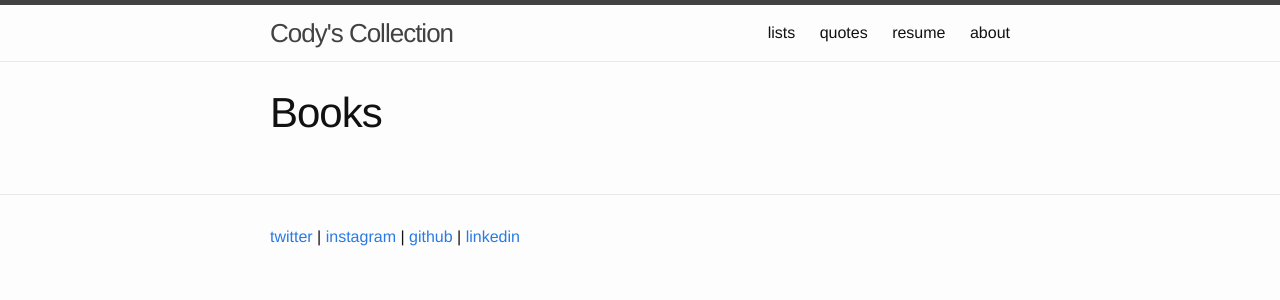
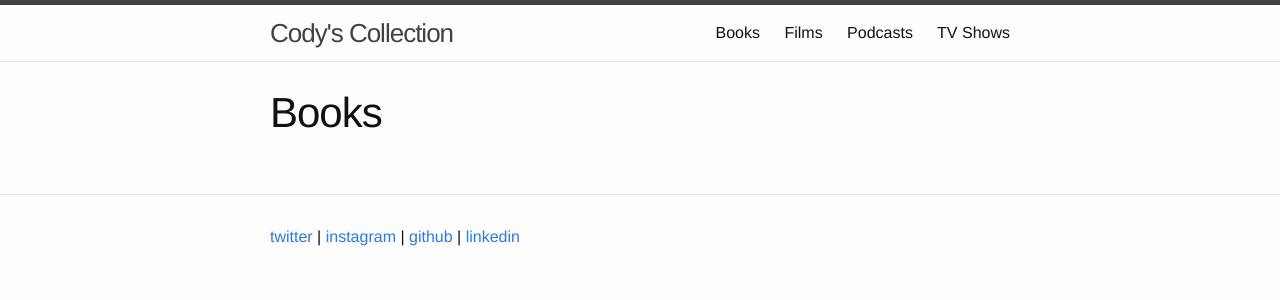
Before and after one commit to codydalerodgers/personal-blog, a Jekyll site: the page built from myblog/books.md, in a window 1280 px wide. Shown: the top 300 px of the page. Built offline with Jekyll 4.4.1, drawn with Linux system fonts in a browser that asks for light colours.

Commit message:
fixing header

```diff
--- a/myblog/Gemfile
+++ b/myblog/Gemfile
@@ -27,3 +27,5 @@ gem "tzinfo-data", platforms: [:mingw, :mswin, :x64_mingw, :jruby]
 
 # Performance-booster for watching directories on Windows
 gem "wdm", "~> 0.1.0" if Gem.win_platform?
+
+gem "rufo"
--- a/myblog/_includes/header.html
+++ b/myblog/_includes/header.html
@@ -10,10 +10,10 @@
         </svg>
       </a>
       <div class="trigger">
-        <a class="page-link" href="/lists">lists</a>
-        <a class="page-link" href="/quotes">quotes</a>
-        <a class="page-link" href="https://gitlab.com/mttjj/resume">resume</a>
-        <a class="page-link" href="/about">about</a>
+        <a class="page-link" href="/books">Books</a>
+        <a class="page-link" href="/films">Films</a>
+        <a class="page-link" href="/podcasts">Podcasts</a>
+        <a class="page-link" href="/shows">TV Shows</a>
       </div>
     </nav>
   </div>
--- a/myblog/books.md
+++ b/myblog/books.md
@@ -3,3 +3,10 @@ layout: page
 title: Books
 permalink: /books/
 ---
+<div class="year-list">
+    <ul>
+    {% for year in site.books reversed %}
+        <li><a href="{{ year.url }}">{{ year.short-title }}</a></li>
+    {% endfor %}
+    </ul>
+</div>
```
